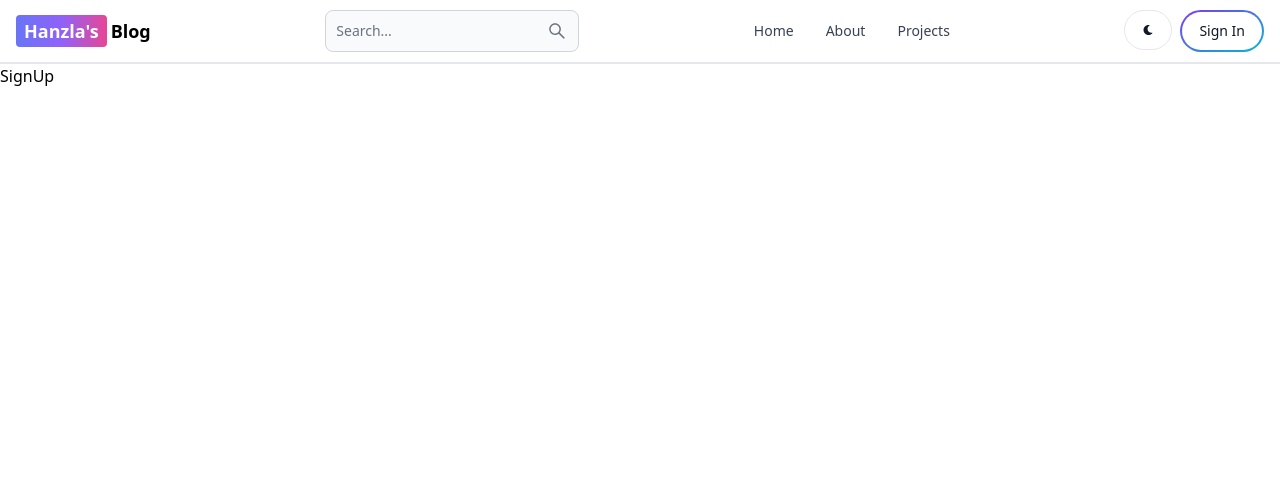
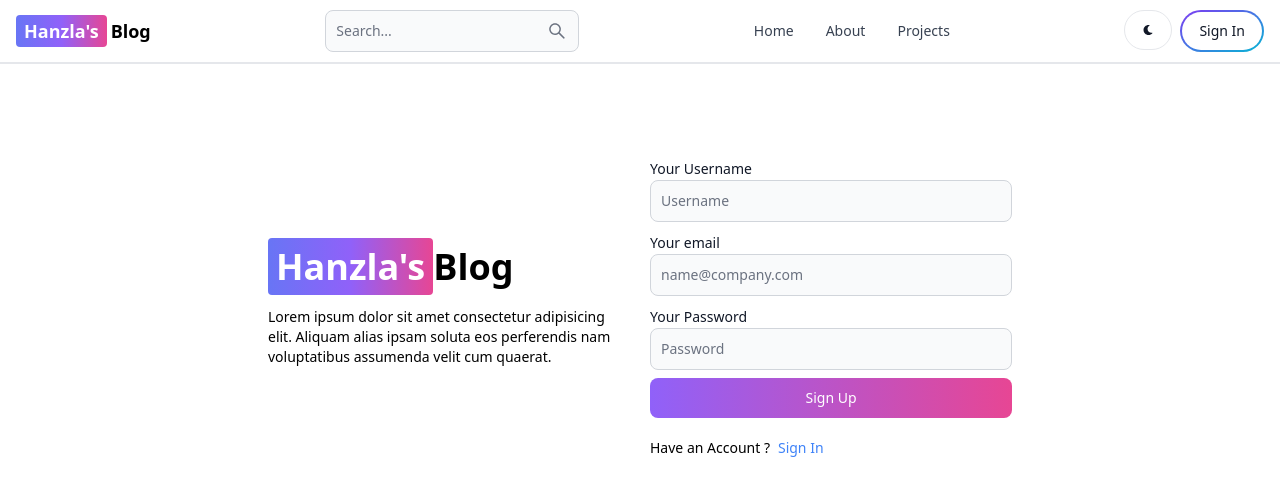
Before and after one commit to HanzlaHassan123/Mern-blog, a React (Vite) app in the folder client/: page /Sign-up in a window 1280 px wide. Shown: the top 496 px of the page. Built offline with nearby package versions, Linux system fonts and the light colour scheme.

Commit message:
create sign up page ui

```diff
--- a/client/src/pages/SignUp.jsx
+++ b/client/src/pages/SignUp.jsx
@@ -1,7 +1,59 @@
 import React from 'react'
-
+import { Link } from 'react-router-dom'
+import { Button, Label, TextInput } from 'flowbite-react'
 export const SignUp = () => {
   return (
-    <div>SignUp</div>
+    <div className='min-h-screen mt-20'>
+      <div className=" flex p-3 max-w-3xl  mx-auto
+             flex-col md:flex-row md:items-center
+             gap-5
+        ">
+        {/* left side  */}
+        <div className="flex-1">
+          <Link to='/' className=" font-bold  text-4xl ">
+            <span className=" px-2 -1 py-1 bg-gradient-to-r
+             from-indigo-500
+          via-purple-500 to-pink-500
+            rounded text-white">
+              Hanzla's
+            </span>
+            Blog
+          </Link >
+          <p className=' text-sm mt-5  '>Lorem ipsum dolor sit amet consectetur adipisicing elit.
+            Aliquam alias ipsam soluta eos perferendis nam
+            voluptatibus assumenda velit cum quaerat.
+          </p>
+        </div>
+        {/* right side  */}
+        <div className="flex-1">
+          <form className='flex flex-col gap-2'>
+            <div className="">
+              <Label value='Your Username' />
+              <TextInput type='text' placeholder='Username' id='username' />
+            </div>
+            <div className="">
+              <Label value='Your email' />
+              <TextInput type='text' placeholder='name@company.com' id='email' />
+            </div>
+            <div className="">
+              <Label value='Your Password' />
+              <TextInput type='text' placeholder='Password' id='password' />
+            </div>
+
+            <Button gradientDuoTone='purpleToPink' type='submit' >
+              Sign Up
+            </Button>
+
+          </form>
+          <div className=" flex gap-2 text-sm mt-5">
+            <span> Have an Account ? </span>
+            <Link to='/sign-in' className=' text-blue-500'>
+              Sign In
+            </Link>
+          </div>
+        </div>
+
+      </div>
+    </div>
   )
 }
```
